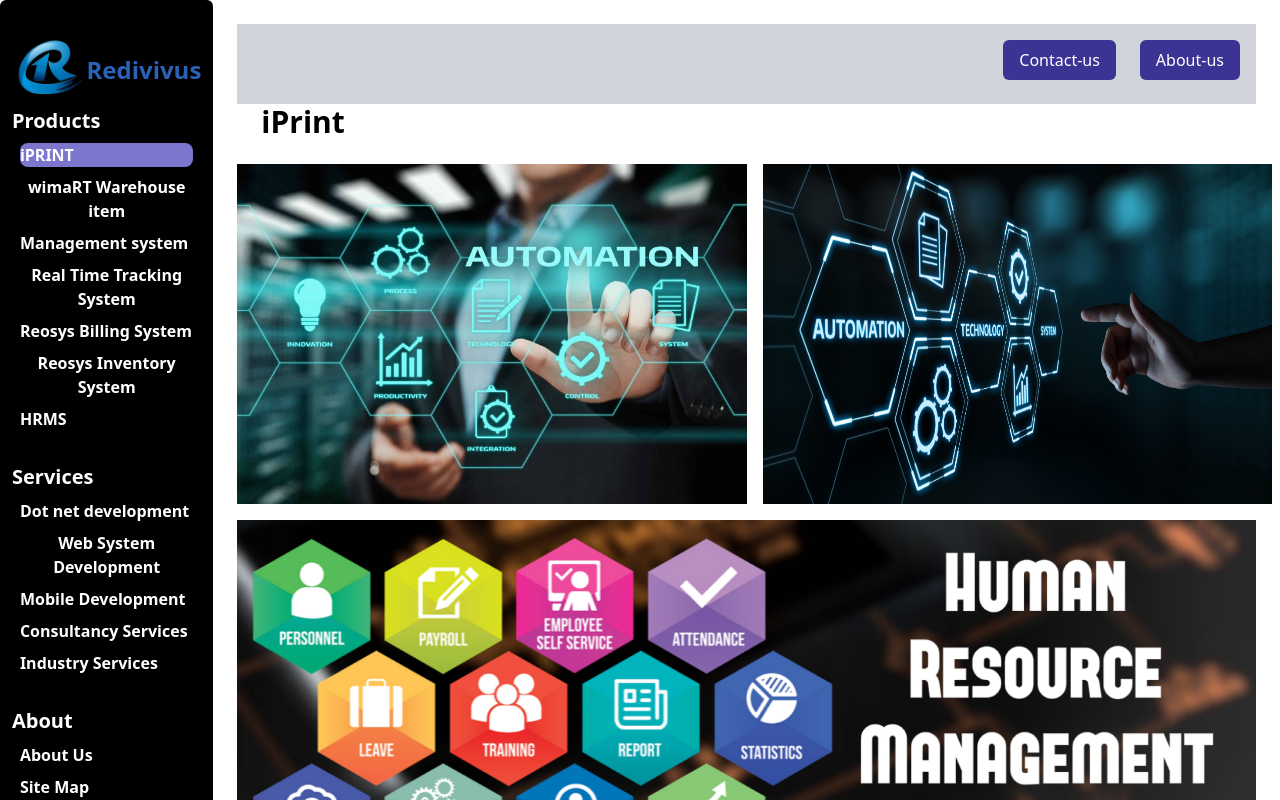
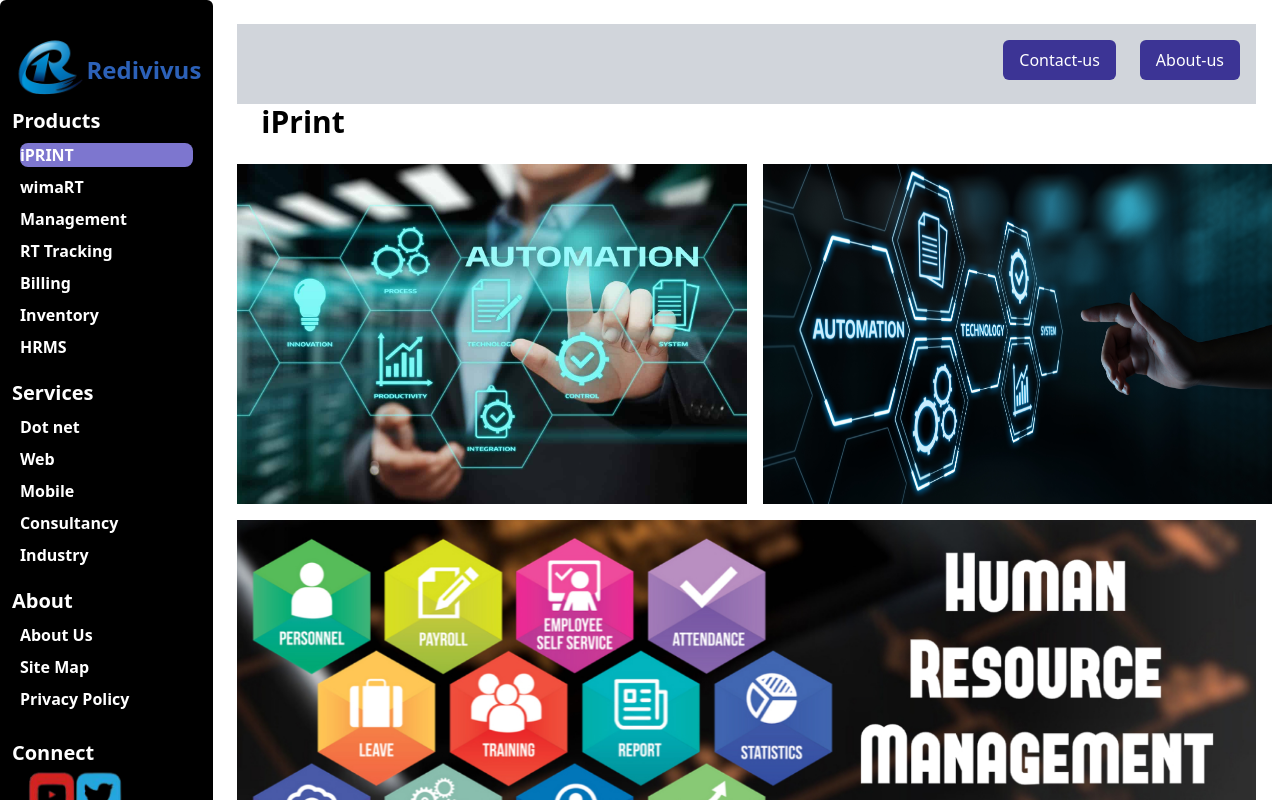
Before and after one commit to Anjum7866/rediv, a React (Create React App) app: page /iPrint in a window 1280 px wide. Shown: the top 800 px of the page. Built offline with nearby package versions, Linux system fonts and the light colour scheme.

Commit message:
css fixed

```diff
--- a/src/components/Navbar.jsx
+++ b/src/components/Navbar.jsx
@@ -14,11 +14,16 @@ const Navbar = () => {
       </p>
 
       <div
+        className={`sidebar ${sidebar ? "" : "max-md:hidden"}
+         bg-black w-full md:w-2/12 top-0 overflow-y-auto rounded-md`}
+      >
+
+      {/* <div
         className={`sidebar ${
           sidebar ? "" : "max-md:hidden"
-        }  bg-black w-100 md:w-2/12  md:h-[150vh] rounded-md `}
-      >
-        <div className=" absolute md:w-2/12 p-3 h-1/2vh bg-black h-screen rounded-md mt-5">
+        }  bg-black w-full md:w-2/12  rounded-md `}
+      > */}
+        <div className=" absolute mt-5 md:w-2/12 p-3  bg-black h-screen rounded-md">
           <div className="flex items-center justify-between">
             <div className="logo">
               <img src="/logonew.png" className="w-full" alt="" />
@@ -35,55 +40,55 @@ const Navbar = () => {
           </NavLink>
 
           <NavLink to={"/wimaRT"} onClick={()=>setSidebar(false)}>
-            <span className="font-semibold ">wimaRT Warehouse item</span>
+            <span className="font-semibold ">wimaRT </span>
           </NavLink>
 
           <NavLink to={"/management"} onClick={()=>setSidebar(false)}>
-            <span className="font-semibold ">Management system</span>
+            <span className="font-semibold ">Management</span>
           </NavLink>
 
           <NavLink to={"/tracking"} onClick={()=>setSidebar(false)}>
-            <span className="font-semibold ">Real Time Tracking System</span>
+            <span className="font-semibold ">RT Tracking</span>
           </NavLink>
 
 
 
           <NavLink to={"/tracking"} onClick={()=>setSidebar(false)}>
-            <span className="font-semibold ">Reosys Billing System</span>
+            <span className="font-semibold ">Billing</span>
           </NavLink>
 
           <NavLink to={"/tracking"} onClick={()=>setSidebar(false)}>
-            <span className="font-semibold ">Reosys Inventory System</span>
+            <span className="font-semibold ">Inventory</span>
           </NavLink>
 
           <NavLink to={"/tracking"} onClick={()=>setSidebar(false)}>
             <span className="font-semibold ">HRMS</span>
           </NavLink>
 
-          <h4 className=" text-left font-bold text-xl text-white  mt-8">Services</h4>
+          <h4 className=" text-left font-bold text-xl text-white  mt-5">Services</h4>
 
           <NavLink to={"/dotnet"} onClick={()=>setSidebar(false)}>
-            <span className="font-semibold ">Dot net development</span>
+            <span className="font-semibold ">Dot net</span>
           </NavLink>
 
           <NavLink to={"/websystem"} onClick={()=>setSidebar(false)}>
-            <span className="font-semibold ">Web System Development</span>
+            <span className="font-semibold ">Web</span>
           </NavLink>
 
           <NavLink to={"/mobile"} onClick={()=>setSidebar(false)}>
-            <span className="font-semibold ">Mobile Development</span>
+            <span className="font-semibold ">Mobile</span>
           </NavLink>
 
           <NavLink to={"/mobile"} onClick={()=>setSidebar(false)}>
-            <span className="font-semibold ">Consultancy Services</span>
+            <span className="font-semibold ">Consultancy</span>
           </NavLink>
 
           <NavLink to={"/industry"} onClick={()=>setSidebar(false)}>
-            <span className="font-semibold ">Industry Services</span>
+            <span className="font-semibold ">Industry</span>
           </NavLink>
 
 
-          <h4 className=" text-left font-bold text-xl text-white  mt-8">About</h4>
+          <h4 className=" text-left font-bold text-xl text-white  mt-5">About</h4>
 
           <NavLink to={"/about"} onClick={()=>setSidebar(false)}>
             <span className="font-semibold ">About Us</span>
@@ -100,7 +105,7 @@ const Navbar = () => {
            <div className="flex items-center justify-between">
             <div className="logo">
 
-            <h4 className=" text-left font-bold text-xl text-white  mt-8">Connect</h4>
+            <h4 className=" text-left font-bold text-xl text-white  mt-5">Connect</h4>
             <img  alt="social"src="/social.png" className="w-2/3" />
             </div>
 
@@ -123,14 +128,14 @@ const NavLink = ({ to, children, ...props }) => {
   return (
     <>
     <Link to={to}>
-      <div
+      <span
       {...props}
         className={`tab  w-11/12 my-2 ${
             isActive ? "bg-primary-500 text-white" : "text-white"
-        }  rounded-lg flex  m-auto`}
+        }  rounded-lg flex m-auto `}
         >
         {children}
-      </div>
+      </span>
           </Link>
     </>
   );
--- a/src/pages/Iprint.jsx
+++ b/src/pages/Iprint.jsx
@@ -20,9 +20,7 @@ const Iprint = () => {
         <h2>Redivivus Technology Private Limited</h2>
         <p> is a software product development and services company, serving its customer and clients from its global delivary centre in Pune,India.
 Redivius is focused to develop the various technical solutions for industrial automation, printing and inspection , image processing,data management.a software  product development and services company, serving its customer and clients from its global delivary centre in Pune,India.
-Redivius is focused to develop the various technical solutions for industrial automation, printing and inspection , image processing,data management.a software product development and services company, serving its customer and clients from its global delivary centre in Pune,India.
-Redivius is focused to develop the various technical solutions for industrial automation, printing and inspection , image processing,data management.a software </p>
-      </div>
+</p>      </div>
 
 
 
--- a/src/pages/Layout.jsx
+++ b/src/pages/Layout.jsx
@@ -21,9 +21,8 @@ const Layout = () => {
 
   return (
     <>
-    <div>
-    <div className="flex md:flex-row flex-col">
 
+    <div className="flex md:flex-row flex-col  min-h-screen ">
           <Navbar/>
 
         <div className="maincomponent md:w-10/12 w-full ">
@@ -49,7 +48,7 @@ const Layout = () => {
     <div className="maincomponent md:w-full  m-auto p-10">
         <Footer/>
           </div>
-    </div>
+
 
     </>
   );
--- a/src/pages/WimaRT.jsx
+++ b/src/pages/WimaRT.jsx
@@ -5,7 +5,7 @@ const Wimart = () => {
   return (
     <>
     <div className="p-2 md:p-6 ">
-      <Title title={'wimaRT'}/>
+      <Title title={'wimaRT Warehouse item'}/>
 
       <div className="stats flex md:flex-row flex-col">
 
```
